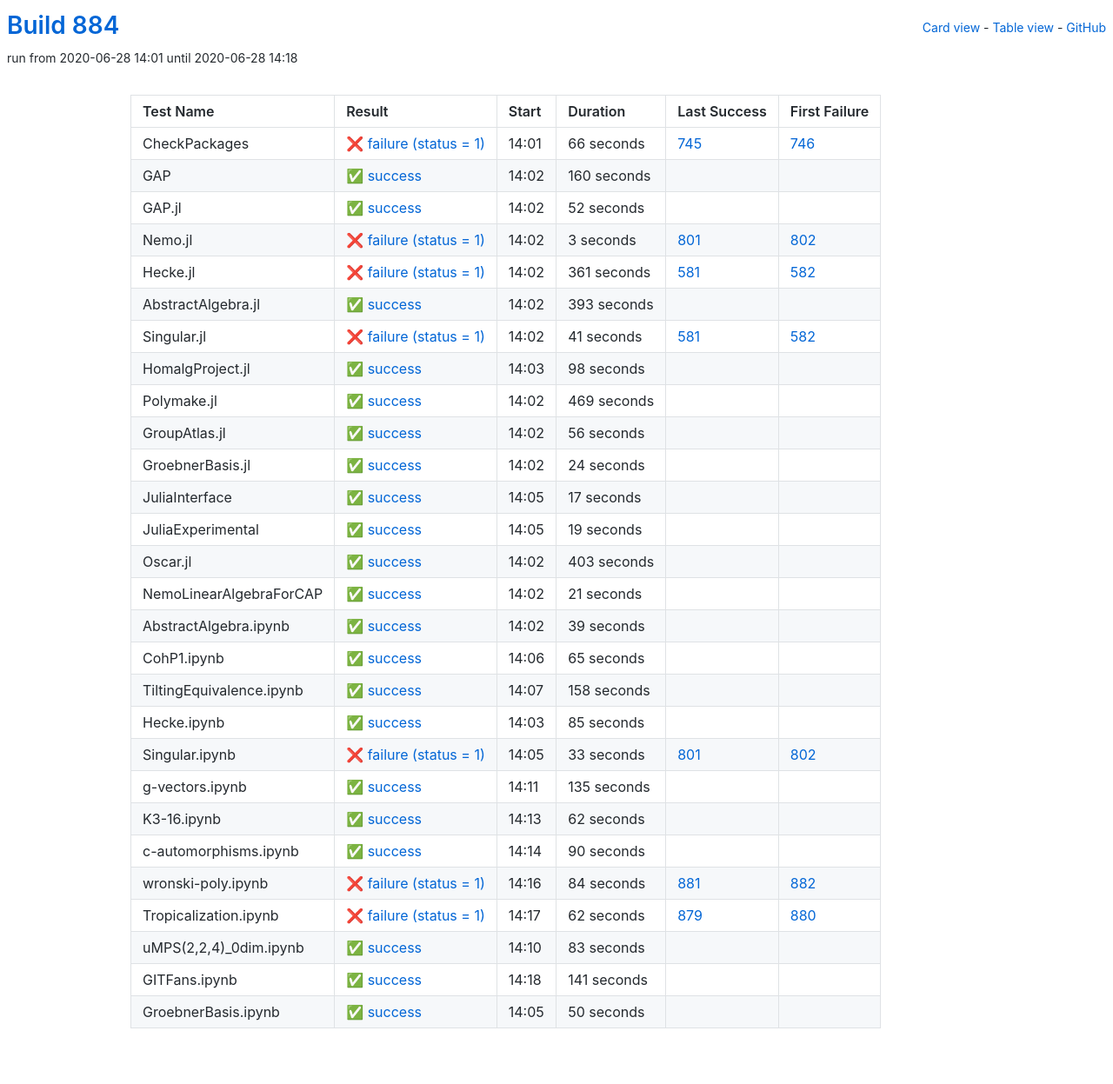
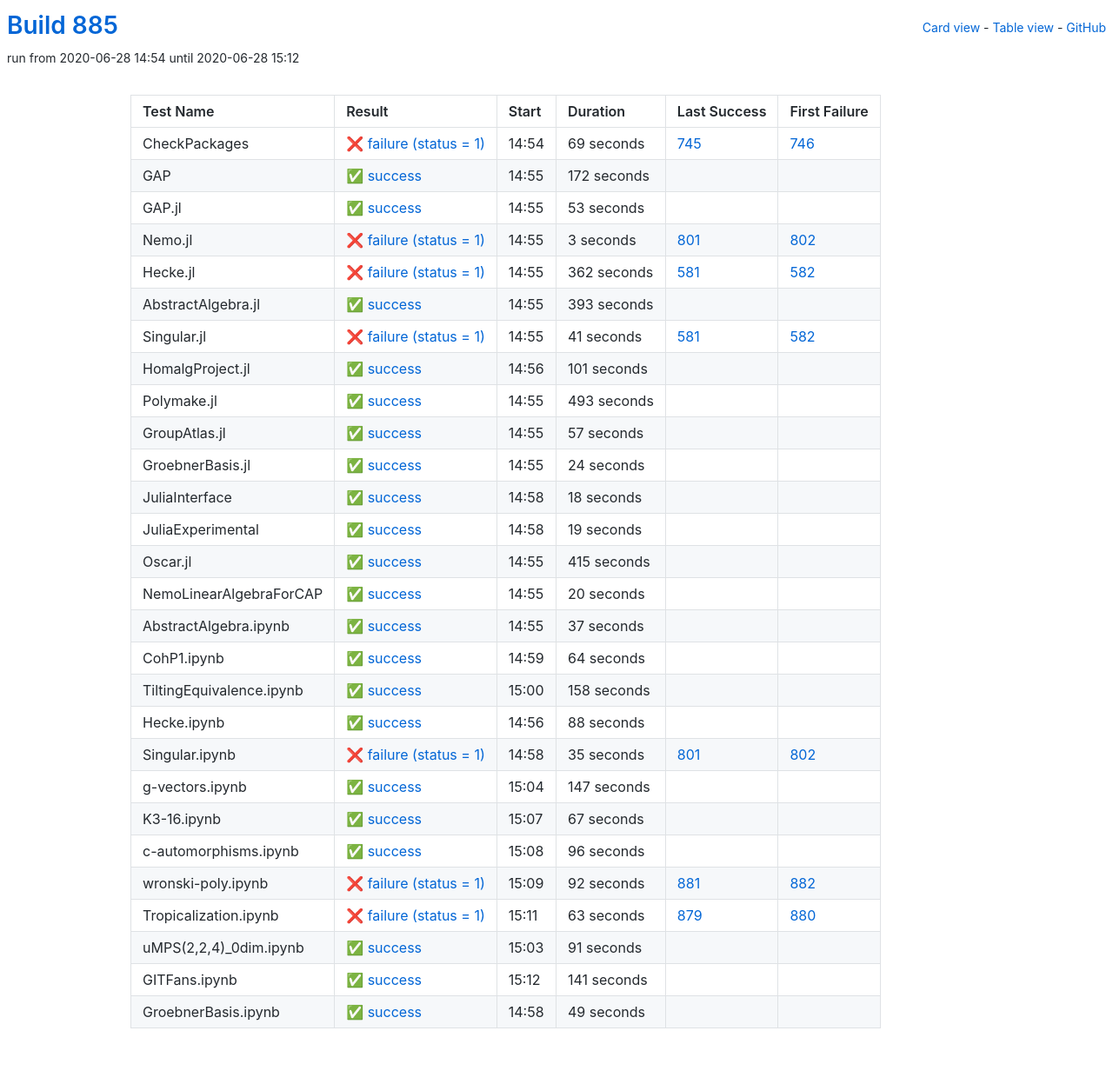
Before and after one commit to oscar-system/oscar-ci-status-1.4, a Jekyll site: the page built from table.html, in a window 1280 px wide. Shown: the whole page at 87% size. Built offline with Jekyll 4.4.1, drawn with Linux system fonts in a browser that asks for light colours.

Commit message:
Build #885

```diff
--- a/_data/ci.yml
+++ b/_data/ci.yml
@@ -1,6 +1,6 @@
 ---
-build: 884
-build_url: https://oscarci.mathematik.uni-kl.de/job/oscar-julia-1.4/884/
+build: 885
+build_url: https://oscarci.mathematik.uni-kl.de/job/oscar-julia-1.4/885/
 job: oscar-julia-1.4
 organization: oscar-system
 repo: oscar-ci-status-1.4
@@ -8,44 +8,44 @@ repourl: https://github.com/oscar-system/oscar-ci-status-1.4
 tests:
 - name: CheckPackages
   id: checkpackages
-  log: https://oscarci.mathematik.uni-kl.de/job/oscar-julia-1.4/884/artifact/logs/build-884/CheckPackages.log
-  start: 2020-06-28 14:01
+  log: https://oscarci.mathematik.uni-kl.de/job/oscar-julia-1.4/885/artifact/logs/build-885/CheckPackages.log
+  start: 2020-06-28 14:54
   success: false
   exitcode: 1
   status: failure
-  duration: 66
+  duration: 69
   last_success: 745
   last_success_url: https://oscarci.mathematik.uni-kl.de/job/oscar-julia-1.4/745/
   first_failure: 746
   first_failure_url: https://oscarci.mathematik.uni-kl.de/job/oscar-julia-1.4/746/
 - name: GAP
   id: gap
-  log: https://oscarci.mathematik.uni-kl.de/job/oscar-julia-1.4/884/artifact/logs/build-884/GAP.log
-  start: 2020-06-28 14:02
+  log: https://oscarci.mathematik.uni-kl.de/job/oscar-julia-1.4/885/artifact/logs/build-885/GAP.log
+  start: 2020-06-28 14:55
   success: true
   exitcode: 0
   status: success
-  duration: 160
+  duration: 172
   last_success: false
   last_success_url:
   first_failure: false
   first_failure_url:
 - name: GAP.jl
   id: gap-jl
-  log: https://oscarci.mathematik.uni-kl.de/job/oscar-julia-1.4/884/artifact/logs/build-884/GAP.jl.log
-  start: 2020-06-28 14:02
+  log: https://oscarci.mathematik.uni-kl.de/job/oscar-julia-1.4/885/artifact/logs/build-885/GAP.jl.log
+  start: 2020-06-28 14:55
   success: true
   exitcode: 0
   status: success
-  duration: 52
+  duration: 53
   last_success: false
   last_success_url:
   first_failure: false
   first_failure_url:
 - name: Nemo.jl
   id: nemo-jl
-  log: https://oscarci.mathematik.uni-kl.de/job/oscar-julia-1.4/884/artifact/logs/build-884/Nemo.jl.log
-  start: 2020-06-28 14:02
+  log: https://oscarci.mathematik.uni-kl.de/job/oscar-julia-1.4/885/artifact/logs/build-885/Nemo.jl.log
+  start: 2020-06-28 14:55
   success: false
   exitcode: 1
   status: failure
@@ -56,20 +56,20 @@ tests:
   first_failure_url: https://oscarci.mathematik.uni-kl.de/job/oscar-julia-1.4/802/
 - name: Hecke.jl
   id: hecke-jl
-  log: https://oscarci.mathematik.uni-kl.de/job/oscar-julia-1.4/884/artifact/logs/build-884/Hecke.jl.log
-  start: 2020-06-28 14:02
+  log: https://oscarci.mathematik.uni-kl.de/job/oscar-julia-1.4/885/artifact/logs/build-885/Hecke.jl.log
+  start: 2020-06-28 14:55
   success: false
   exitcode: 1
   status: failure
-  duration: 361
+  duration: 362
   last_success: 581
   last_success_url: https://oscarci.mathematik.uni-kl.de/job/oscar-julia-1.4/581/
   first_failure: 582
   first_failure_url: https://oscarci.mathematik.uni-kl.de/job/oscar-julia-1.4/582/
 - name: AbstractAlgebra.jl
   id: abstractalgebra-jl
-  log: https://oscarci.mathematik.uni-kl.de/job/oscar-julia-1.4/884/artifact/logs/build-884/AbstractAlgebra.jl.log
-  start: 2020-06-28 14:02
+  log: https://oscarci.mathematik.uni-kl.de/job/oscar-julia-1.4/885/artifact/logs/build-885/AbstractAlgebra.jl.log
+  start: 2020-06-28 14:55
   success: true
   exitcode: 0
   status: success
@@ -80,8 +80,8 @@ tests:
   first_failure_url:
 - name: Singular.jl
   id: singular-jl
-  log: https://oscarci.mathematik.uni-kl.de/job/oscar-julia-1.4/884/artifact/logs/build-884/Singular.jl.log
-  start: 2020-06-28 14:02
+  log: https://oscarci.mathematik.uni-kl.de/job/oscar-julia-1.4/885/artifact/logs/build-885/Singular.jl.log
+  start: 2020-06-28 14:55
   success: false
   exitcode: 1
   status: failure
@@ -92,44 +92,44 @@ tests:
   first_failure_url: https://oscarci.mathematik.uni-kl.de/job/oscar-julia-1.4/582/
 - name: HomalgProject.jl
   id: homalgproject-jl
-  log: https://oscarci.mathematik.uni-kl.de/job/oscar-julia-1.4/884/artifact/logs/build-884/HomalgProject.jl.log
-  start: 2020-06-28 14:03
+  log: https://oscarci.mathematik.uni-kl.de/job/oscar-julia-1.4/885/artifact/logs/build-885/HomalgProject.jl.log
+  start: 2020-06-28 14:56
   success: true
   exitcode: 0
   status: success
-  duration: 98
+  duration: 101
   last_success: false
   last_success_url:
   first_failure: false
   first_failure_url:
 - name: Polymake.jl
   id: polymake-jl
-  log: https://oscarci.mathematik.uni-kl.de/job/oscar-julia-1.4/884/artifact/logs/build-884/Polymake.jl.log
-  start: 2020-06-28 14:02
+  log: https://oscarci.mathematik.uni-kl.de/job/oscar-julia-1.4/885/artifact/logs/build-885/Polymake.jl.log
+  start: 2020-06-28 14:55
   success: true
   exitcode: 0
   status: success
-  duration: 469
+  duration: 493
   last_success: false
   last_success_url:
   first_failure: false
   first_failure_url:
 - name: GroupAtlas.jl
   id: groupatlas-jl
-  log: https://oscarci.mathematik.uni-kl.de/job/oscar-julia-1.4/884/artifact/logs/build-884/GroupAtlas.jl.log
-  start: 2020-06-28 14:02
+  log: https://oscarci.mathematik.uni-kl.de/job/oscar-julia-1.4/885/artifact/logs/build-885/GroupAtlas.jl.log
+  start: 2020-06-28 14:55
   success: true
   exitcode: 0
   status: success
-  duration: 56
+  duration: 57
   last_success: false
   last_success_url:
   first_failure: false
   first_failure_url:
 - name: GroebnerBasis.jl
   id: groebnerbasis-jl
-  log: https://oscarci.mathematik.uni-kl.de/job/oscar-julia-1.4/884/artifact/logs/build-884/GroebnerBasis.jl.log
-  start: 2020-06-28 14:02
+  log: https://oscarci.mathematik.uni-kl.de/job/oscar-julia-1.4/885/artifact/logs/build-885/GroebnerBasis.jl.log
+  start: 2020-06-28 14:55
   success: true
   exitcode: 0
   status: success
@@ -140,20 +140,20 @@ tests:
   first_failure_url:
 - name: JuliaInterface
   id: juliainterface
-  log: https://oscarci.mathematik.uni-kl.de/job/oscar-julia-1.4/884/artifact/logs/build-884/JuliaInterface.log
-  start: 2020-06-28 14:05
+  log: https://oscarci.mathematik.uni-kl.de/job/oscar-julia-1.4/885/artifact/logs/build-885/JuliaInterface.log
+  start: 2020-06-28 14:58
   success: true
   exitcode: 0
   status: success
-  duration: 17
+  duration: 18
   last_success: false
   last_success_url:
   first_failure: false
   first_failure_url:
 - name: JuliaExperimental
   id: juliaexperimental
-  log: https://oscarci.mathematik.uni-kl.de/job/oscar-julia-1.4/884/artifact/logs/build-884/JuliaExperimental.log
-  start: 2020-06-28 14:05
+  log: https://oscarci.mathematik.uni-kl.de/job/oscar-julia-1.4/885/artifact/logs/build-885/JuliaExperimental.log
+  start: 2020-06-28 14:58
   success: true
   exitcode: 0
   status: success
@@ -164,56 +164,56 @@ tests:
   first_failure_url:
 - name: Oscar.jl
   id: oscar-jl
-  log: https://oscarci.mathematik.uni-kl.de/job/oscar-julia-1.4/884/artifact/logs/build-884/Oscar.jl.log
-  start: 2020-06-28 14:02
+  log: https://oscarci.mathematik.uni-kl.de/job/oscar-julia-1.4/885/artifact/logs/build-885/Oscar.jl.log
+  start: 2020-06-28 14:55
   success: true
   exitcode: 0
   status: success
-  duration: 403
+  duration: 415
   last_success: false
   last_success_url:
   first_failure: false
   first_failure_url:
 - name: NemoLinearAlgebraForCAP
   id: nemolinearalgebraforcap
-  log: https://oscarci.mathematik.uni-kl.de/job/oscar-julia-1.4/884/artifact/logs/build-884/NemoLinearAlgebraForCAP.log
-  start: 2020-06-28 14:02
+  log: https://oscarci.mathematik.uni-kl.de/job/oscar-julia-1.4/885/artifact/logs/build-885/NemoLinearAlgebraForCAP.log
+  start: 2020-06-28 14:55
   success: true
   exitcode: 0
   status: success
-  duration: 21
+  duration: 20
   last_success: false
   last_success_url:
   first_failure: false
   first_failure_url:
 - name: AbstractAlgebra.ipynb
   id: abstractalgebra-ipynb
-  log: https://oscarci.mathematik.uni-kl.de/job/oscar-julia-1.4/884/artifact/logs/build-884/AbstractAlgebra.ipynb.log
-  start: 2020-06-28 14:02
+  log: https://oscarci.mathematik.uni-kl.de/job/oscar-julia-1.4/885/artifact/logs/build-885/AbstractAlgebra.ipynb.log
+  start: 2020-06-28 14:55
   success: true
   exitcode: 0
   status: success
-  duration: 39
+  duration: 37
   last_success: false
   last_success_url:
   first_failure: false
   first_failure_url:
 - name: CohP1.ipynb
   id: cohp1-ipynb
-  log: https://oscarci.mathematik.uni-kl.de/job/oscar-julia-1.4/884/artifact/logs/build-884/CohP1.ipynb.log
-  start: 2020-06-28 14:06
+  log: https://oscarci.mathematik.uni-kl.de/job/oscar-julia-1.4/885/artifact/logs/build-885/CohP1.ipynb.log
+  start: 2020-06-28 14:59
   success: true
   exitcode: 0
   status: success
-  duration: 65
+  duration: 64
   last_success: false
   last_success_url:
   first_failure: false
   first_failure_url:
 - name: TiltingEquivalence.ipynb
   id: tiltingequivalence-ipynb
-  log: https://oscarci.mathematik.uni-kl.de/job/oscar-julia-1.4/884/artifact/logs/build-884/TiltingEquivalence.ipynb.log
-  start: 2020-06-28 14:07
+  log: https://oscarci.mathematik.uni-kl.de/job/oscar-julia-1.4/885/artifact/logs/build-885/TiltingEquivalence.ipynb.log
+  start: 2020-06-28 15:00
   success: true
   exitcode: 0
   status: success
@@ -224,104 +224,104 @@ tests:
   first_failure_url:
 - name: Hecke.ipynb
   id: hecke-ipynb
-  log: https://oscarci.mathematik.uni-kl.de/job/oscar-julia-1.4/884/artifact/logs/build-884/Hecke.ipynb.log
-  start: 2020-06-28 14:03
+  log: https://oscarci.mathematik.uni-kl.de/job/oscar-julia-1.4/885/artifact/logs/build-885/Hecke.ipynb.log
+  start: 2020-06-28 14:56
   success: true
   exitcode: 0
   status: success
-  duration: 85
+  duration: 88
   last_success: false
   last_success_url:
   first_failure: false
   first_failure_url:
 - name: Singular.ipynb
   id: singular-ipynb
-  log: https://oscarci.mathematik.uni-kl.de/job/oscar-julia-1.4/884/artifact/logs/build-884/Singular.ipynb.log
-  start: 2020-06-28 14:05
+  log: https://oscarci.mathematik.uni-kl.de/job/oscar-julia-1.4/885/artifact/logs/build-885/Singular.ipynb.log
+  start: 2020-06-28 14:58
   success: false
   exitcode: 1
   status: failure
-  duration: 33
+  duration: 35
   last_success: 801
   last_success_url: https://oscarci.mathematik.uni-kl.de/job/oscar-julia-1.4/801/
   first_failure: 802
   first_failure_url: https://oscarci.mathematik.uni-kl.de/job/oscar-julia-1.4/802/
 - name: g-vectors.ipynb
   id: g-vectors-ipynb
-  log: https://oscarci.mathematik.uni-kl.de/job/oscar-julia-1.4/884/artifact/logs/build-884/g-vectors.ipynb.log
-  start: 2020-06-28 14:11
+  log: https://oscarci.mathematik.uni-kl.de/job/oscar-julia-1.4/885/artifact/logs/build-885/g-vectors.ipynb.log
+  start: 2020-06-28 15:04
   success: true
   exitcode: 0
   status: success
-  duration: 135
+  duration: 147
   last_success: false
   last_success_url:
   first_failure: false
   first_failure_url:
 - name: K3-16.ipynb
   id: k3-16-ipynb
-  log: https://oscarci.mathematik.uni-kl.de/job/oscar-julia-1.4/884/artifact/logs/build-884/K3-16.ipynb.log
-  start: 2020-06-28 14:13
+  log: https://oscarci.mathematik.uni-kl.de/job/oscar-julia-1.4/885/artifact/logs/build-885/K3-16.ipynb.log
+  start: 2020-06-28 15:07
   success: true
   exitcode: 0
   status: success
-  duration: 62
+  duration: 67
   last_success: false
   last_success_url:
   first_failure: false
   first_failure_url:
 - name: c-automorphisms.ipynb
   id: c-automorphisms-ipynb
-  log: https://oscarci.mathematik.uni-kl.de/job/oscar-julia-1.4/884/artifact/logs/build-884/c-automorphisms.ipynb.log
-  start: 2020-06-28 14:14
+  log: https://oscarci.mathematik.uni-kl.de/job/oscar-julia-1.4/885/artifact/logs/build-885/c-automorphisms.ipynb.log
+  start: 2020-06-28 15:08
   success: true
   exitcode: 0
   status: success
-  duration: 90
+  duration: 96
   last_success: false
   last_success_url:
   first_failure: false
   first_failure_url:
 - name: wronski-poly.ipynb
   id: wronski-poly-ipynb
-  log: https://oscarci.mathematik.uni-kl.de/job/oscar-julia-1.4/884/artifact/logs/build-884/wronski-poly.ipynb.log
-  start: 2020-06-28 14:16
+  log: https://oscarci.mathematik.uni-kl.de/job/oscar-julia-1.4/885/artifact/logs/build-885/wronski-poly.ipynb.log
+  start: 2020-06-28 15:09
   success: false
   exitcode: 1
   status: failure
-  duration: 84
+  duration: 92
   last_success: 881
   last_success_url: https://oscarci.mathematik.uni-kl.de/job/oscar-julia-1.4/881/
   first_failure: 882
   first_failure_url: https://oscarci.mathematik.uni-kl.de/job/oscar-julia-1.4/882/
 - name: Tropicalization.ipynb
   id: tropicalization-ipynb
-  log: https://oscarci.mathematik.uni-kl.de/job/oscar-julia-1.4/884/artifact/logs/build-884/Tropicalization.ipynb.log
-  start: 2020-06-28 14:17
+  log: https://oscarci.mathematik.uni-kl.de/job/oscar-julia-1.4/885/artifact/logs/build-885/Tropicalization.ipynb.log
+  start: 2020-06-28 15:11
   success: false
   exitcode: 1
   status: failure
-  duration: 62
+  duration: 63
   last_success: 879
   last_success_url: https://oscarci.mathematik.uni-kl.de/job/oscar-julia-1.4/879/
   first_failure: 880
   first_failure_url: https://oscarci.mathematik.uni-kl.de/job/oscar-julia-1.4/880/
 - name: uMPS(2,2,4)_0dim.ipynb
   id: umps-2-2-4-0dim-ipynb
-  log: https://oscarci.mathematik.uni-kl.de/job/oscar-julia-1.4/884/artifact/logs/build-884/uMPS-2-2-4-_0dim.ipynb.log
-  start: 2020-06-28 14:10
+  log: https://oscarci.mathematik.uni-kl.de/job/oscar-julia-1.4/885/artifact/logs/build-885/uMPS-2-2-4-_0dim.ipynb.log
+  start: 2020-06-28 15:03
   success: true
   exitcode: 0
   status: success
-  duration: 83
+  duration: 91
   last_success: false
   last_success_url:
   first_failure: false
   first_failure_url:
 - name: GITFans.ipynb
   id: gitfans-ipynb
-  log: https://oscarci.mathematik.uni-kl.de/job/oscar-julia-1.4/884/artifact/logs/build-884/GITFans.ipynb.log
-  start: 2020-06-28 14:18
+  log: https://oscarci.mathematik.uni-kl.de/job/oscar-julia-1.4/885/artifact/logs/build-885/GITFans.ipynb.log
+  start: 2020-06-28 15:12
   success: true
   exitcode: 0
   status: success
@@ -332,12 +332,12 @@ tests:
   first_failure_url:
 - name: GroebnerBasis.ipynb
   id: groebnerbasis-ipynb
-  log: https://oscarci.mathematik.uni-kl.de/job/oscar-julia-1.4/884/artifact/logs/build-884/GroebnerBasis.ipynb.log
-  start: 2020-06-28 14:05
+  log: https://oscarci.mathematik.uni-kl.de/job/oscar-julia-1.4/885/artifact/logs/build-885/GroebnerBasis.ipynb.log
+  start: 2020-06-28 14:58
   success: true
   exitcode: 0
   status: success
-  duration: 50
+  duration: 49
   last_success: false
   last_success_url:
   first_failure: false
```
Also changed, not shown: README.md.
